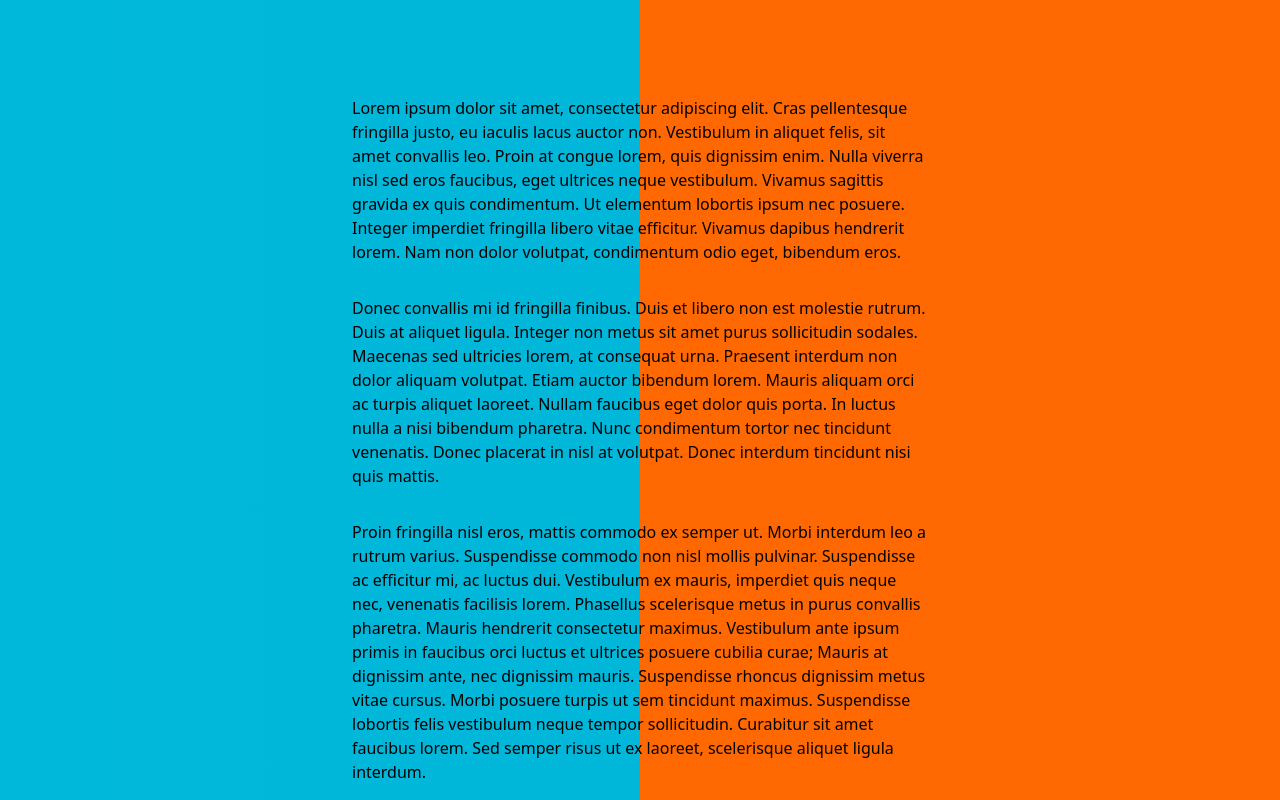
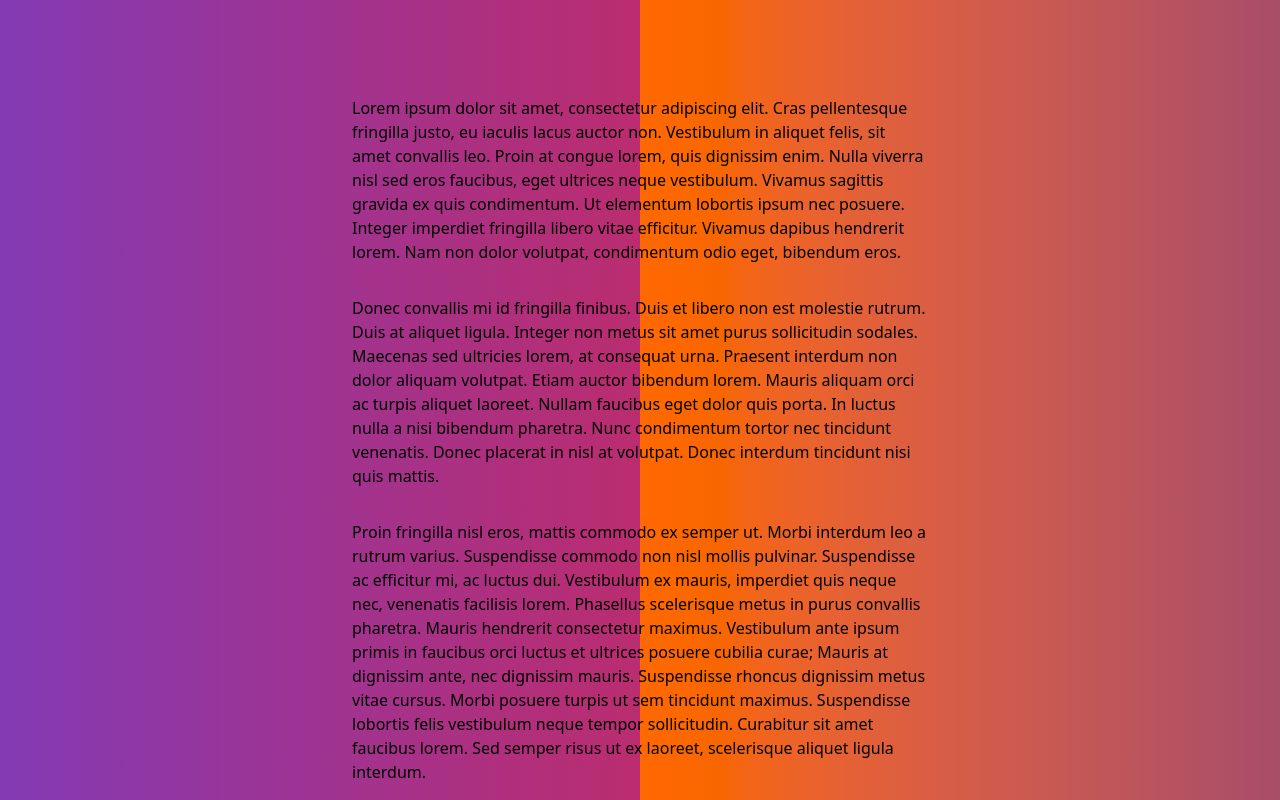
Before and after one commit to zackseuberling/hays-watterson, a SvelteKit app: page / in a window 1280 px wide. Shown: the top 800 px of the page. Built offline with nearby package versions, Linux system fonts and the light colour scheme.

Commit message:
chore: gradient changes

```diff
--- a/src/routes/+page.svelte
+++ b/src/routes/+page.svelte
@@ -1,20 +1,20 @@
 <script>
   const setScroll = () => {
     const htmlElement = document.documentElement;
-    const percentage = htmlElement.scrollTop / htmlElement.clientHeight;
+    const percentage = htmlElement.scrollTop / htmlElement.offsetHeight;
 
     htmlElement.style.setProperty("--scroll", Math.min(percentage * 100, 100).toString())
   }
 </script>
 
-<svelte:document onscroll={setScroll} />
+<svelte:document onscroll={setScroll} onresize={setScroll} />
 
 <div class="fixed w-1/2 inset-y-0 overflow-hidden">
-  <div class="left-side h-full w-[100000px] bg-linear-to-r from-cyan-500 to-pink-700"></div>
+  <div class="left-side h-full w-[4000px]"></div>
 </div>
 
 <div class="fixed w-1/2 inset-y-0 right-0 overflow-hidden">
-  <div class="right-side h-full w-[100000px]  bg-linear-to-r from-orange-500  to-purple-900"></div>
+  <div class="right-side h-full w-dvw bg-linear-to-r from-orange-500  to-purple-900"></div>
 </div>
 
 <div class="h-[1400px] relative z-20 max-w-3xl mx-auto p-24">
@@ -36,7 +36,9 @@
   }
 
   .left-side {
-    translate: calc(-1% * (max(var(--scroll), 0) - 0)) 0;
+    background: #833AB4;
+    background: linear-gradient(90deg,rgba(131, 58, 180, 1) 0%, rgba(253, 29, 29, 1) 35%, rgba(252, 205, 50, 1) 69%, rgba(121, 252, 69, 1) 100%);
+    translate: calc(-1 * max(var(--scroll), 0)) 0;
   }
   .right-side {
     translate: calc(-1% * (max(var(--scroll), 0) - 0)) 0;
```
